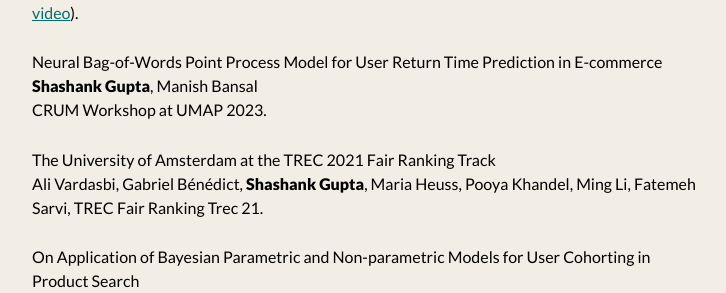
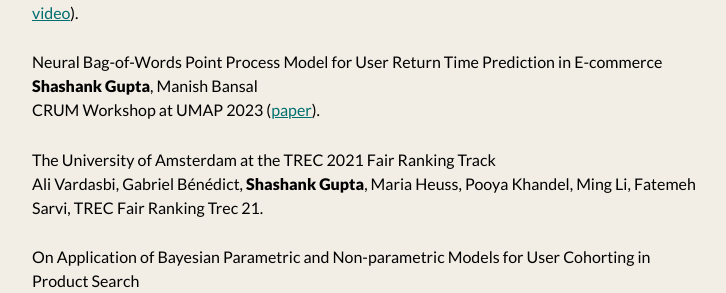
Before and after one commit to shashankg7/shashankg7.github.io, a Jekyll site: the page built from publications.md, in a window 1280 px wide and 900 px high, scrolled down 566 px. Shown: the part 160-453 px from the top of the window, without its empty margins (272-998 px from the left). Built offline with Jekyll 4.4.1, drawn with Linux system fonts in a browser that asks for light colours; nearby versions of some CDN libraries.

Commit message:
Update publications.md
Update UMAP CRV

```diff
--- a/publications.md
+++ b/publications.md
@@ -32,7 +32,7 @@
 
 Neural Bag-of-Words Point Process Model for User Return Time Prediction in E-commerce <br>
 <b>Shashank Gupta</b>, Manish Bansal <br>
-CRUM Workshop at UMAP 2023.
+CRUM Workshop at UMAP 2023 ([paper](https://drive.google.com/file/d/1PQ7JptTuBdtjhtBCrONt2YV-jkxz1z-5/view?usp=sharing)).
 
 The University of Amsterdam at the TREC 2021 Fair Ranking Track <br>
 Ali Vardasbi, Gabriel Bénédict, <b>Shashank Gupta</b>, Maria Heuss, Pooya Khandel, Ming Li, Fatemeh Sarvi, TREC Fair Ranking Trec 21.
```
